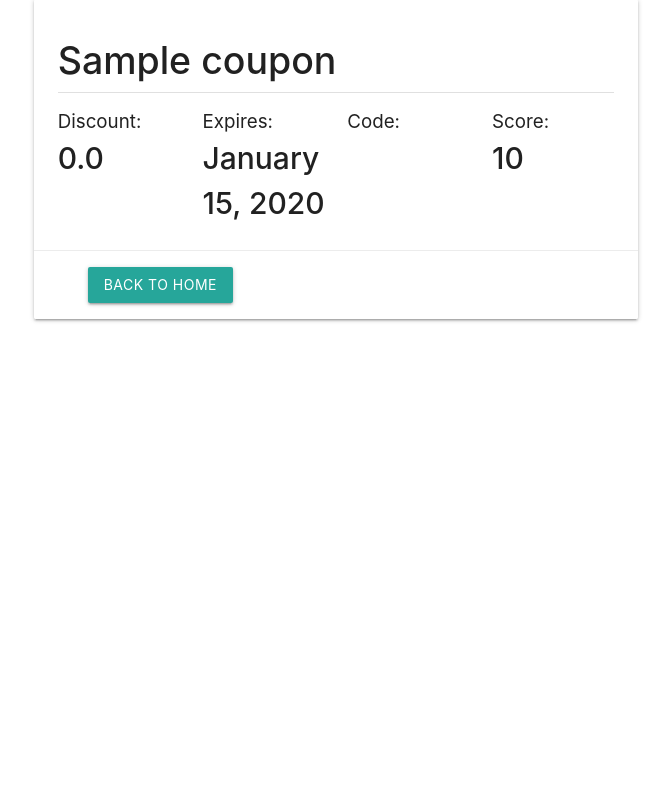
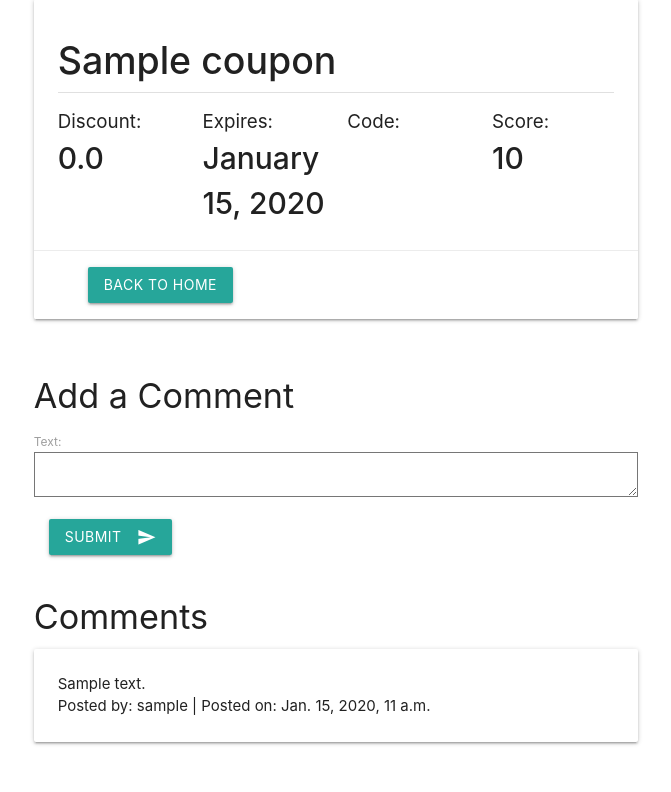
Before and after one commit to joltzen/Relational-vs-NoSQL-DBMS-Performance, a Django app: page /coupons/1/ in a window 1280 px wide. Shown: the part 88-880 px from the top of the page, without its empty margins (304-975 px from the left). Before the commit the page ends 410 px from the top, so only its background shows below. Run offline with Django 4.2, Linux system fonts and the light colour scheme; tables that the repository leaves empty hold one stand-in row (values such as "Sample post"); some libraries are stand-ins or nearby versions.

Commit message:
Add comment section

```diff
--- a/code/lcss/coupon/forms.py
+++ b/code/lcss/coupon/forms.py
@@ -45,3 +45,14 @@ class createCouponForm(forms.ModelForm):
             "expiring_date",
             "discount_amt",
         ]
+
+
+from django import forms
+from .models import Comment
+
+class CommentForm(forms.ModelForm):
+    text = forms.CharField(widget=forms.Textarea(attrs={'rows':3}))
+
+    class Meta:
+        model = Comment
+        fields = ('text',)
--- a/code/lcss/coupon/models.py
+++ b/code/lcss/coupon/models.py
@@ -1,20 +1,31 @@
 from django.db import models
 from django.contrib.auth.models import User
 
+
 # TODO: Add a field for the coupon code
 class Coupon(models.Model):
-    user = models.ForeignKey(User, on_delete=models.SET_NULL, null=True, unique=False, blank=True)
+    user = models.ForeignKey(
+        User, on_delete=models.SET_NULL, null=True, unique=False, blank=True
+    )
     name = models.CharField(max_length=32)
     expiring_date = models.DateTimeField(null=True, blank=True)
     discount_amt = models.FloatField(default=0.0)
     score = models.IntegerField(default=0)
+
     def __str__(self):
         return "%s - %s" % (self.user, self.id)
 
+
 class Comment(models.Model):
-    user = models.ForeignKey(User, on_delete=models.CASCADE)
     coupon = models.ForeignKey(Coupon, on_delete=models.CASCADE)
-    text = models.CharField(max_length=512)
+    user = models.ForeignKey(
+        User, on_delete=models.SET_NULL, null=True, unique=False, blank=True
+    )
+    text = models.TextField()
+    created_date = models.DateTimeField(auto_now_add=True)
+
+    def __str__(self):
+        return self.text
 
 
 class Hashtag(models.Model):
--- a/code/lcss/coupon/templates/threaddetail.html
+++ b/code/lcss/coupon/templates/threaddetail.html
@@ -56,6 +56,41 @@
         </div>
       </div>
     </div>
+    <div class="row">
+      <div class="col s12">
+        <h4>Add a Comment</h4>
+        <form method="post" action="{% url 'add_comment' coupon.id %}">
+          {% csrf_token %} {{ form.as_p }}
+          <button
+            style="margin-left: 15px"
+            class="btn login"
+            type="submit"
+            name="action"
+          >
+            Submit<i class="material-icons right">send</i>
+          </button>
+        </form>
+      </div>
+    </div>
+
+    <div class="row">
+      <div class="col s12">
+        <h4>Comments</h4>
+        {% for comment in comments %}
+        <div class="card">
+          <div class="card-content">
+            <p>{{ comment.text }}</p>
+            <p>
+              Posted by: {{ comment.user.username }} | Posted on:
+              {{comment.created_date}}
+            </p>
+          </div>
+        </div>
+        {% empty %}
+        <p>No comments yet.</p>
+        {% endfor %}
+      </div>
+    </div>
   </div>
 </div>
 {% endblock content %}
--- a/code/lcss/coupon/urls.py
+++ b/code/lcss/coupon/urls.py
@@ -10,8 +10,9 @@ urlpatterns = [
     path("changepassword/", views.changepassword, name="changepassword"),
     path("create/", views.create, name="create-thread"),
     path("coupons/<int:coupon_id>/", views.detail, name="detail-thread"),
-    path('logout/', views.logoutUser, name="logout"),
-    url(r'^upvote/(?P<id>\d+)/$', views.upvote, name='upvote'),
-    url(r'^downvote/(?P<id>\d+)/$', views.downvote, name='downvote'),
-    url(r'^delete/(?P<id>\d+)/$', views.delete, name='delete')
+    path("logout/", views.logoutUser, name="logout"),
+    path("add_comment/<int:coupon_id>/", views.add_comment, name="add_comment"),
+    url(r"^upvote/(?P<id>\d+)/$", views.upvote, name="upvote"),
+    url(r"^downvote/(?P<id>\d+)/$", views.downvote, name="downvote"),
+    url(r"^delete/(?P<id>\d+)/$", views.delete, name="delete"),
 ]
--- a/code/lcss/coupon/views.py
+++ b/code/lcss/coupon/views.py
@@ -64,7 +64,6 @@ def profile(request):
     return render(request, "profile.html", context_dict)
 
 
-
 # Form for the home view
 def home(request):
     coupons = Coupon.objects.all()
@@ -83,10 +82,15 @@ def create(request):
     else:
         form = createCouponForm()
     return render(request, "threadcreate.html", {"form": form})
+
+
 # Form for the detail view of a thread
 def detail(request, coupon_id):
     coupon = get_object_or_404(Coupon, pk=coupon_id)
-    return render(request, "threaddetail.html", {"coupon": coupon})
+    comments = Comment.objects.filter(coupon=coupon)
+    form = CommentForm()
+    context = {"coupon": coupon, "comments": comments, "form": form}
+    return render(request, "threaddetail.html", context)
 
 
 # Form to change password
@@ -110,32 +114,61 @@ def logoutUser(request):
     logout(request)
     return redirect("home")
 
+
 # Form to upvote a thread
 @login_required(login_url="login")
-def upvote(request,id):
+def upvote(request, id):
     coupon = get_object_or_404(Coupon, pk=id)
     if request.method == "POST":
         coupon.score += 1
         coupon.save()
     return redirect("home")
 
+
 # Form to downvote a thread
 @login_required(login_url="login")
-def downvote(request,id):
+def downvote(request, id):
     coupon = get_object_or_404(Coupon, pk=id)
     if request.method == "POST":
         coupon.score -= 1
         coupon.save()
     return redirect("home")
 
+
 # Form to logout a user
 @login_required(login_url="login")
 def logoutUser(request):
     logout(request)
-    return redirect('home')
+    return redirect("home")
 
-#Form to delte a thread
+
+# Form to delte a thread
 @login_required(login_url="login")
 def delete(request, id):
     get_object_or_404(Coupon, pk=id).delete()
-    return redirect('profile')
+    return redirect("profile")
+
+
+from django.shortcuts import render, get_object_or_404, redirect
+from django.contrib.auth.decorators import login_required
+from django.contrib import messages
+from .models import Comment
+from .forms import CommentForm
+from .models import Coupon
+
+
+@login_required
+def add_comment(request, coupon_id):
+    coupon = get_object_or_404(Coupon, id=coupon_id)
+    if request.method == "POST":
+        form = CommentForm(request.POST)
+        if form.is_valid():
+            comment = form.save(commit=False)
+            comment.coupon = coupon
+            comment.user = request.user
+            comment.save()
+            messages.success(request, "Your comment was added successfully.")
+            return redirect("detail-thread", coupon.id)
+    else:
+        form = CommentForm()
+    return render(request, "add_comment.html", {"form": form})
```
Also changed, not shown: code/lcss/coupon/templates/add_comment.html (added, +15 -0 lines), code/lcss/coupon/migrations/0001_initial.py, code/lcss/coupon/migrations/0002_alter_comment_user.py, code/lcss/coupon/migrations/0002_remove_coupon_user.py (deleted), code/lcss/coupon/migrations/0004_alter_comment_user_alter_coupon_expiring_date_and_more.py (deleted).
